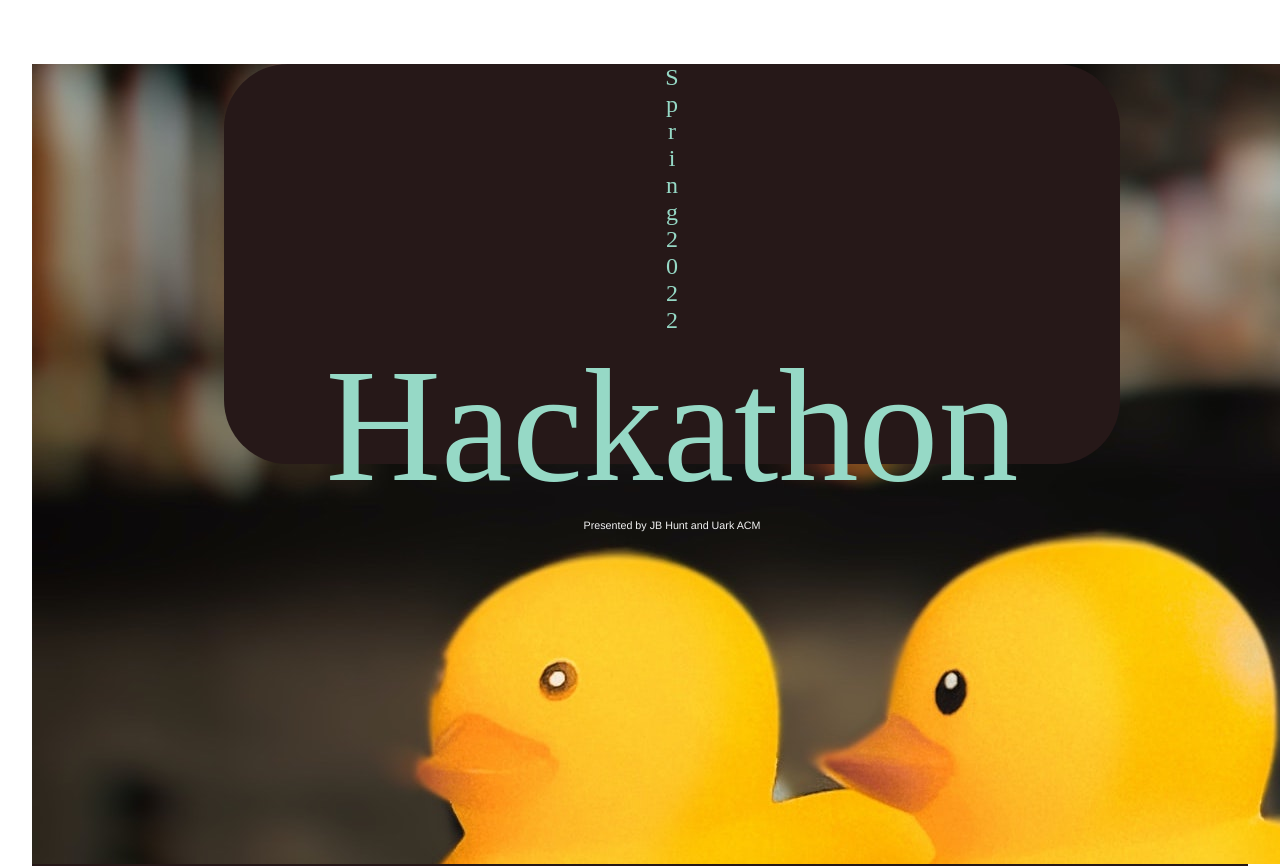
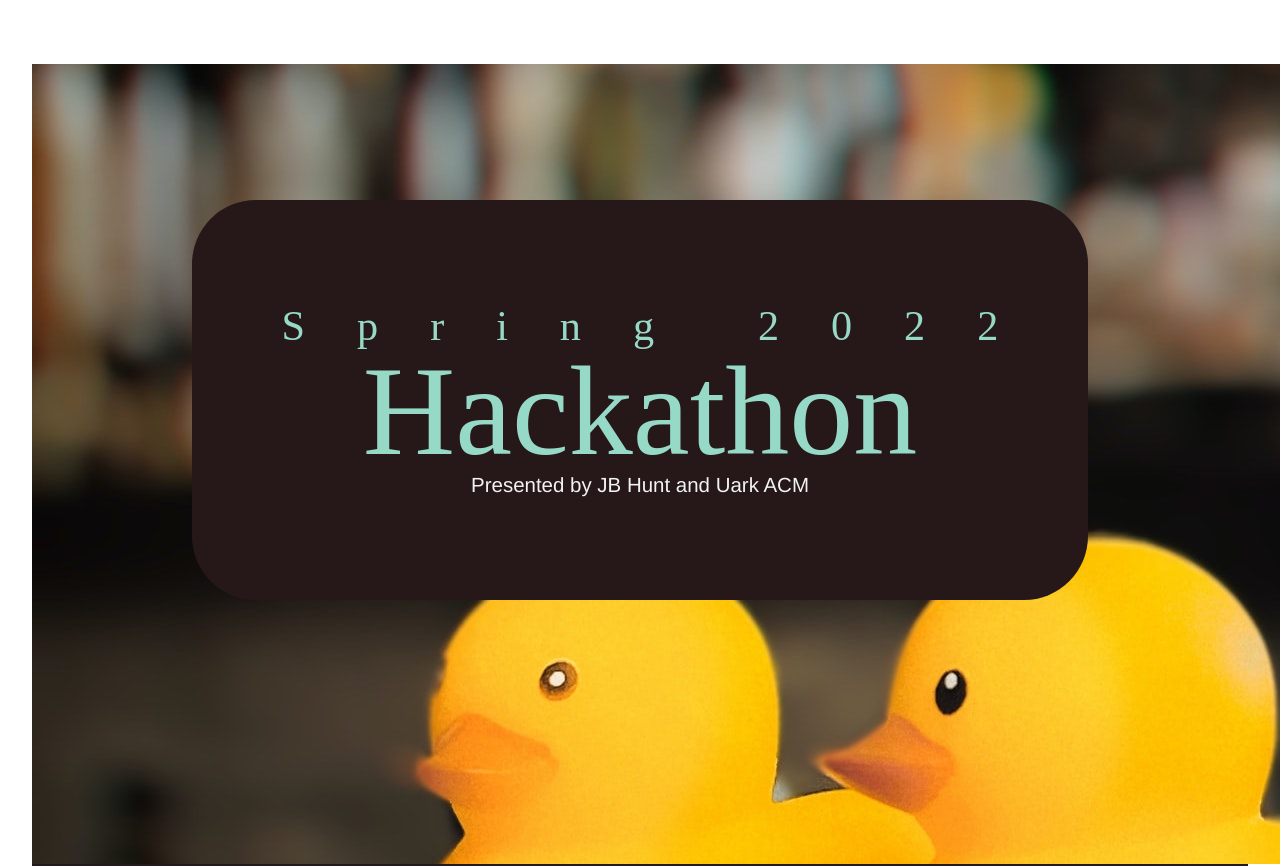
Before and after one commit to uark-acm/hackathon, a Next.js app: page / in a window 1280 px wide. Shown: the top 866 px of the page. Built offline with nearby package versions, Linux system fonts and the light colour scheme; a web font is replaced by a local one.

Commit message:
💄 Content styles

```diff
--- a/styles/Hero.module.scss
+++ b/styles/Hero.module.scss
@@ -14,10 +14,19 @@
         width: 70vw;
         border-radius: 64px;
         margin: auto;
+        display: flex;
+        flex-direction: column;
+        justify-content: center;
+        position: absolute;
+        top: 0;
+        right: 0;
+        bottom: 0;
+        left: 0;
+        line-height: 1;
 
         h1, h2, h6 {
             font-weight: 400;
-            margin: 0;
+            margin: 0 auto;
         }
 
         h1, h2 {
@@ -25,12 +34,21 @@
         }
 
         h1 {
-            font-size: 20vh;
+            font-size: 10vw;
+            width: fit-content;
+        }
+
+        h2 {
+            display: flex;
+            justify-content: space-between;
+            font-size: 3.3vw;
+            margin: 0 7vw;
         }
 
         h6 {
             color: $background_alt;
+            font-size: 1.6vw;
+            font-weight: 100;
         }
     }
-
 }
```
